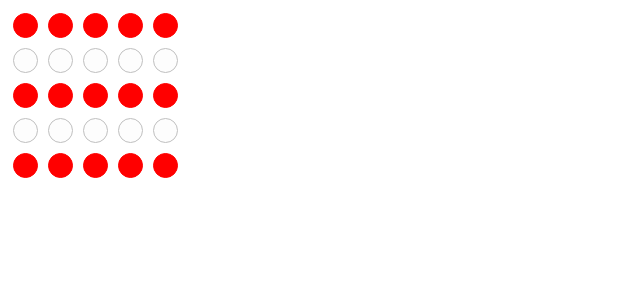
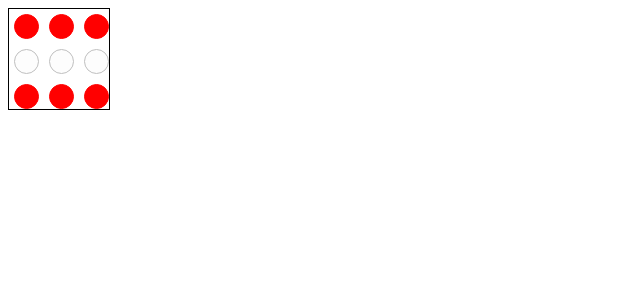
Before and after one commit to lamka-tatya/otus_js, a React app: page / in a window 1280 px wide. Shown: the top 300 px of the page, without its empty margins (0-640 px from the left). Built offline with nearby package versions, Linux system fonts and the light colour scheme.

Commit message:
add width/height props, not reset cells

```diff
--- a/src/components/App.tsx
+++ b/src/components/App.tsx
@@ -5,6 +5,8 @@ interface AppState {
   rowCount: number;
   columnCount: number;
   emptyPercent: number;
+  height: number;
+  width: number;
 }
 
 export class App extends React.Component<{}, AppState> {
@@ -15,16 +17,12 @@ export class App extends React.Component<{}, AppState> {
       rowCount: 5,
       columnCount: 5,
       emptyPercent: 0,
+      height: 100,
+      width: 100,
     };
   }
 
   render() {
-    return (
-      <Field
-        rowCount={this.state.rowCount}
-        columnCount={this.state.columnCount}
-        emptyPercent={this.state.emptyPercent}
-      />
-    );
+    return <Field {...this.state} />;
   }
 }
--- a/src/components/Field/Field.styles.tsx
+++ b/src/components/Field/Field.styles.tsx
@@ -1,9 +1,13 @@
 import styled from "@emotion/styled";
 
-export const FieldStyled = styled.div`
+export const FieldStyled = styled.div<{ height: number; width: number }>`
+  height: ${(p) => p.height}px;
+  width: ${(p) => p.width}px;
   display: flex;
   flex-direction: column;
   align-items: start;
+  border: 1px solid;
+  overflow: overlay;
 `;
 
 export const RowStyled = styled.div`
--- a/src/components/Field/Field.tsx
+++ b/src/components/Field/Field.tsx
@@ -6,6 +6,8 @@ export interface FieldProps {
   rowCount: number;
   columnCount: number;
   emptyPercent: number;
+  height: number;
+  width: number;
 }
 
 export interface FieldState {
@@ -100,10 +102,6 @@ export class Field extends React.Component<FieldProps, FieldState> {
     return null;
   }
 
-  shouldComponentUpdate(_: FieldProps, nextState: FieldState) {
-    return this.state.cells !== nextState.cells;
-  }
-
   render() {
     const rows: JSX.Element[] = [];
 
@@ -111,6 +109,10 @@ export class Field extends React.Component<FieldProps, FieldState> {
       rows.push(<RowStyled key={row}>{this.getRow(row)}</RowStyled>);
     }
 
-    return <FieldStyled>{rows}</FieldStyled>;
+    return (
+      <FieldStyled width={this.props.width} height={this.props.height}>
+        {rows}
+      </FieldStyled>
+    );
   }
 }
```
Also changed, not shown: 2 other files (tests, documents, lock files or other folders).
